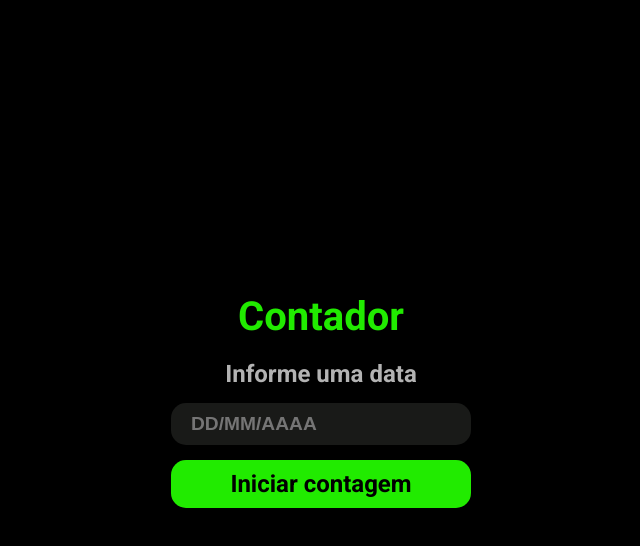
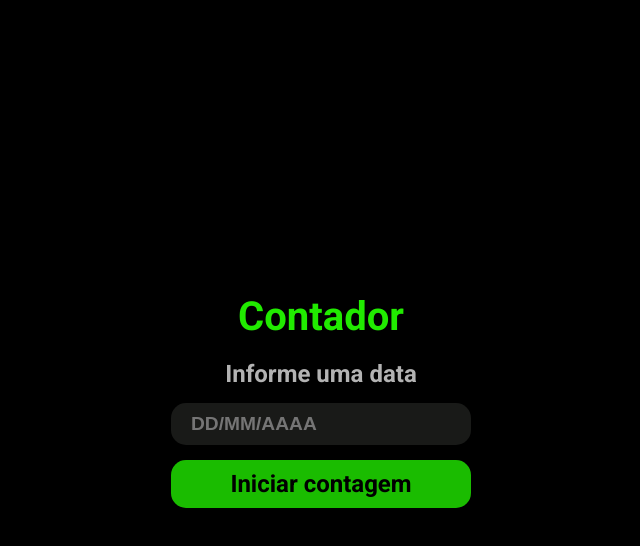
Before and after one commit to dhayananascimento/DevChallenge-contador, a plain HTML site: page index.html in a window 1280 px wide. In both pictures the pointer is over the link "Iniciar contagem". Shown: the whole page, without its empty margins (319-959 px from the left). Drawn offline with Linux system fonts and the light colour scheme.

Commit message:
ajustes layout e arquivo readme

```diff
--- a/contador.css
+++ b/contador.css
@@ -13,6 +13,15 @@
     padding: 0;
     margin: 0;
 }
+
+a {
+    cursor: pointer;
+}
+
+a:hover {
+    opacity: 0.8;
+}
+
 
 body {
     font-family: 'Roboto', sans-serif;
--- a/inicio.css
+++ b/inicio.css
@@ -16,6 +16,14 @@
 
 body {
     font-family: 'Roboto', sans-serif;
+}
+
+a {
+    cursor: pointer;
+}
+
+a:hover {
+    opacity: 0.8;
 }
 
 .container {
```
Also changed, not shown: 1 other file.
